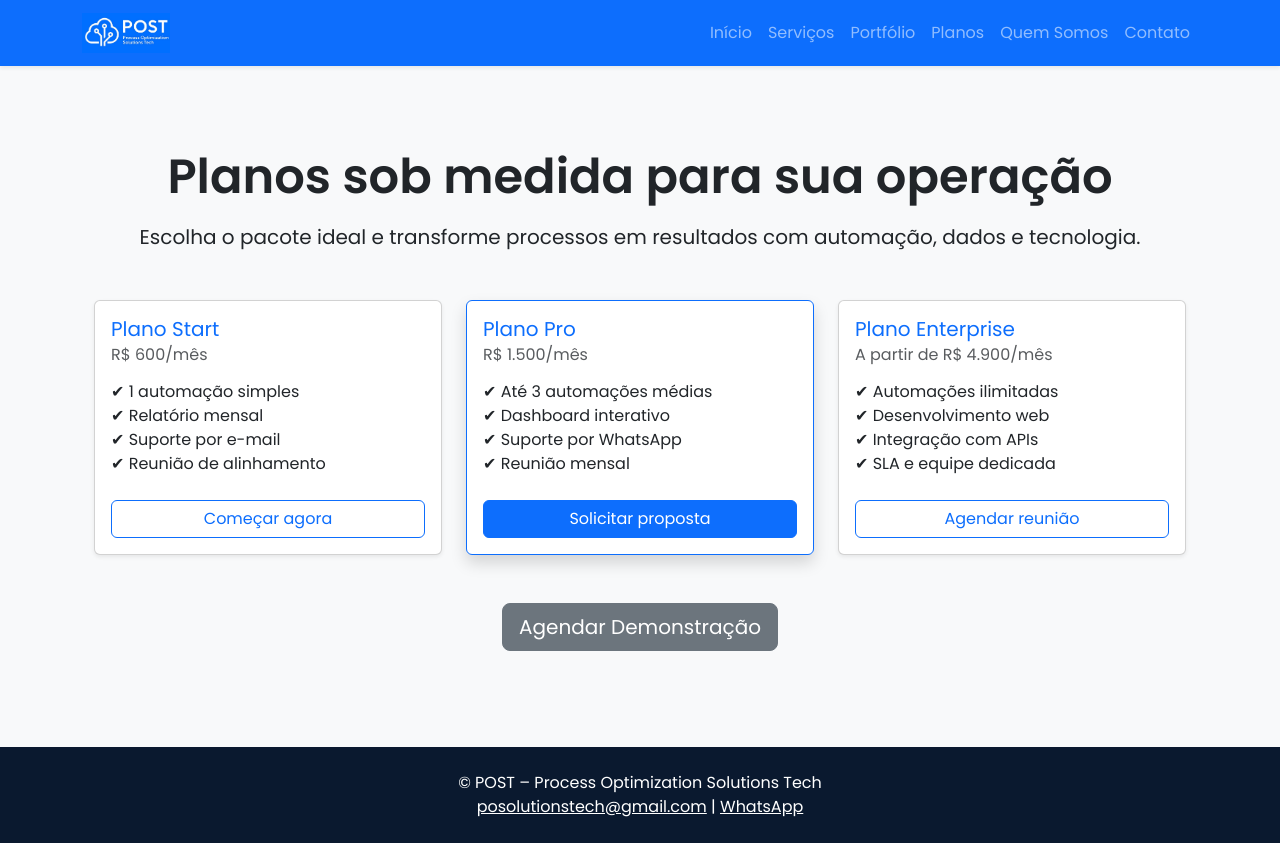
After one commit to devpedroolivier/post-site, a FastAPI app: template templates/planos.html in a window 1280 px wide. The commit adds this page. Run offline with FastAPI, Linux system fonts and the light colour scheme; the template is opened without the code that fills it, so the values that code supplies are empty.

Commit message:
Create planos.html and demo.html, update base.html

```diff
--- a/main.py
+++ b/main.py
@@ -81,10 +81,17 @@ async def portfolio(request: Request):
     ]
     return templates.TemplateResponse("portfolio.html", {"request": request, "projetos": projetos})
 
-
 @app.get("/quem-somos", response_class=HTMLResponse)
 async def quem_somos(request: Request):
     return templates.TemplateResponse(request, "quem-somos.html", {})
+
+@app.get("/planos", response_class=HTMLResponse)
+async def planos(request: Request):
+    return templates.TemplateResponse("planos.html", {"request": request})
+
+@app.get("/demo", response_class=HTMLResponse)
+async def demo(request: Request):
+    return templates.TemplateResponse("demo.html", {"request": request})
 
 if __name__ == "__main__":
     import uvicorn
--- a/templates/base.html
+++ b/templates/base.html
@@ -60,9 +60,10 @@
         <div class="collapse navbar-collapse justify-content-end" id="navbarNav">
             <ul class="navbar-nav">
                 <li class="nav-item"><a class="nav-link" href="/">Início</a></li>
-                <li class="nav-item"><a class="nav-link" href="/quem-somos">Quem Somos</a></li>
                 <li class="nav-item"><a class="nav-link" href="/servicos">Serviços</a></li>
                 <li class="nav-item"><a class="nav-link" href="/portfolio">Portfólio</a></li>
+                <li class="nav-item"><a class="nav-link" href="/planos">Planos</a></li>
+                <li class="nav-item"><a class="nav-link" href="/quem-somos">Quem Somos</a></li>
                 <li class="nav-item"><a class="nav-link" href="/contato">Contato</a></li>
             </ul>
         </div>
--- /dev/null
+++ b/templates/planos.html
@@ -0,0 +1,71 @@
+{% extends "base.html" %}
+
+{% block title %}Planos e Pacotes – POST{% endblock %}
+
+{% block content %}
+<section class="py-5 bg-light">
+    <div class="container">
+        <h1 class="display-5 fw-bold text-center mb-3">Planos sob medida para sua operação</h1>
+        <p class="lead text-center mb-5">
+            Escolha o pacote ideal e transforme processos em resultados com automação, dados e tecnologia.
+        </p>
+
+        <div class="row g-4">
+            <!-- Plano Start -->
+            <div class="col-md-4">
+                <div class="card shadow-sm h-100">
+                    <div class="card-body">
+                        <h5 class="card-title text-primary">Plano Start</h5>
+                        <h6 class="card-subtitle mb-3 text-muted">R$ 600/mês</h6>
+                        <ul class="list-unstyled mb-4">
+                            <li>✔ 1 automação simples</li>
+                            <li>✔ Relatório mensal</li>
+                            <li>✔ Suporte por e-mail</li>
+                            <li>✔ Reunião de alinhamento</li>
+                        </ul>
+                        <a href="/contato" class="btn btn-outline-primary w-100">Começar agora</a>
+                    </div>
+                </div>
+            </div>
+
+            <!-- Plano Pro -->
+            <div class="col-md-4">
+                <div class="card shadow h-100 border-primary">
+                    <div class="card-body">
+                        <h5 class="card-title text-primary">Plano Pro</h5>
+                        <h6 class="card-subtitle mb-3 text-muted">R$ 1.500/mês</h6>
+                        <ul class="list-unstyled mb-4">
+                            <li>✔ Até 3 automações médias</li>
+                            <li>✔ Dashboard interativo</li>
+                            <li>✔ Suporte por WhatsApp</li>
+                            <li>✔ Reunião mensal</li>
+                        </ul>
+                        <a href="/contato" class="btn btn-primary w-100">Solicitar proposta</a>
+                    </div>
+                </div>
+            </div>
+
+            <!-- Plano Enterprise -->
+            <div class="col-md-4">
+                <div class="card shadow-sm h-100">
+                    <div class="card-body">
+                        <h5 class="card-title text-primary">Plano Enterprise</h5>
+                        <h6 class="card-subtitle mb-3 text-muted">A partir de R$ 4.900/mês</h6>
+                        <ul class="list-unstyled mb-4">
+                            <li>✔ Automações ilimitadas</li>
+                            <li>✔ Desenvolvimento web</li>
+                            <li>✔ Integração com APIs</li>
+                            <li>✔ SLA e equipe dedicada</li>
+                        </ul>
+                        <a href="/contato" class="btn btn-outline-primary w-100">Agendar reunião</a>
+                    </div>
+                </div>
+            </div>
+        </div>
+
+        <div class="text-center mt-5">
+            <a href="/demo" class="btn btn-secondary btn-lg">Agendar Demonstração</a>
+        </div>
+    </div>
+</section>
+{% endblock %}
```
Also changed, not shown: templates/demo.html (added, +45 -0 lines).
